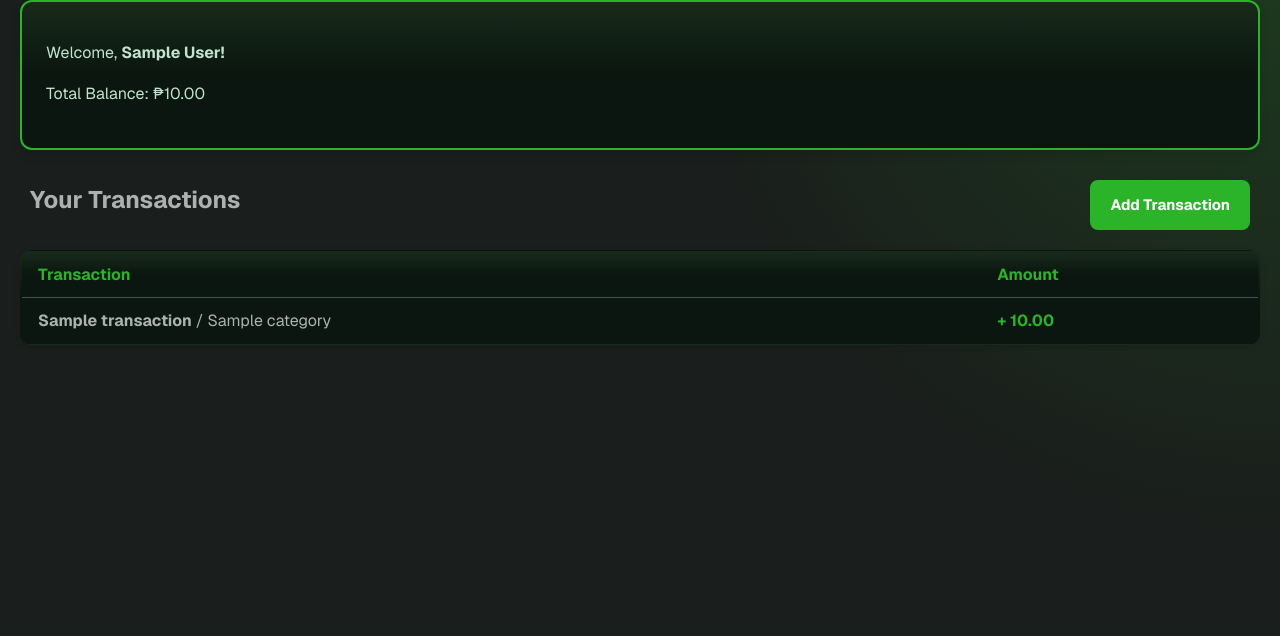
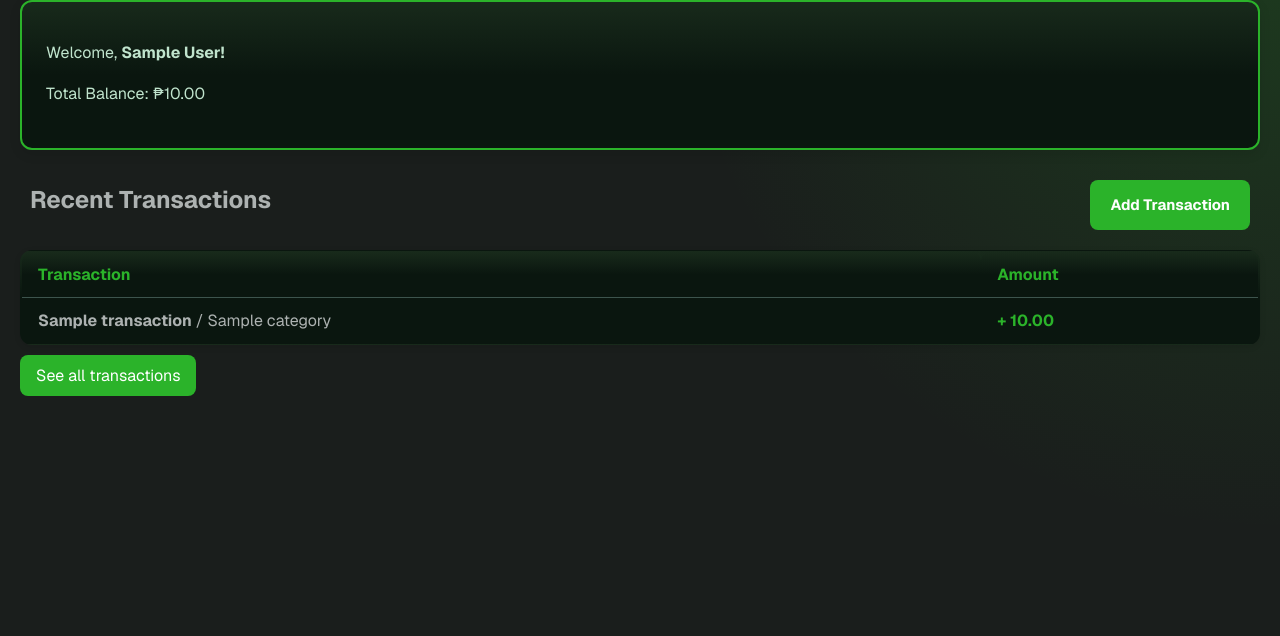
Before and after one commit to Mekuuuuu/cmsc126-long-exam-2, a Django app: page / in a window 1280 px wide. Shown: the part 81-717 px from the top of the page. Run offline with Django 5.2, Linux system fonts and the light colour scheme; a user stored in the database is signed in; tables that the repository leaves empty hold one stand-in row (values such as "Sample post").

Commit message:
Limit transaction list in home and humanizemoney values

```diff
--- a/budget_tracker/accounts/templates/auth1_app/home.html
+++ b/budget_tracker/accounts/templates/auth1_app/home.html
@@ -1,4 +1,5 @@
 {% load static %}
+{% load humanize %}
 <!DOCTYPE html>
 <html lang="en">
 
@@ -29,7 +30,7 @@
 
     <div class="container">
         <p>Welcome, <strong>{{ request.user.first_name }} {{ request.user.last_name }}!</strong></p>
-        <p class="balance">Total Balance: ₱{{ total_balance|floatformat:2 }}</p>
+        <p>Total Balance: ₱{{ total_balance|floatformat:2|intcomma }}</p>
     </div>
 
 
@@ -39,7 +40,7 @@
 
     <!-- Transactions Section -->
    <div class="transactions-header">
-        <h2>Your Transactions</h2>
+        <h2>Recent Transactions</h2>
         <button id="openModalBtn">Add Transaction</button>
     </div>
 
@@ -58,7 +59,7 @@
                 </td>
                 <td class="{% if transaction.type == 'income' %}income{% else %}expense{% endif %}">
                     {% if transaction.type == 'income' %}+ {% else %}- {% endif %}
-                    {{ transaction.amount }}
+                    {{ transaction.amount|floatformat:2|intcomma }}
                 </td>
             </tr>
             {% empty %}
@@ -68,6 +69,10 @@
             {% endfor %}
         </tbody>
     </table>
+
+    {% if transactions %}
+        <a href="">See all transactions</a>
+    {% endif %}
 
     <div id="transactionModal" class="modal-overlay">
         <div class="modal-content">
--- a/budget_tracker/accounts/views.py
+++ b/budget_tracker/accounts/views.py
@@ -62,15 +62,18 @@ def logout_view(request):
 @cache_control(no_cache=True, must_revalidate=True, no_store=True)
 @login_required
 def home_view(request):
-    transactions = Transaction.objects.filter(user=request.user).order_by('-date')
+    full_transactions = Transaction.objects.filter(user=request.user).order_by('-date')
 
-    income = transactions.filter(type='income').aggregate(total_income=Sum('amount'))['total_income'] or 0
-    expense = transactions.filter(type='expense').aggregate(total_expense=Sum('amount'))['total_expense'] or 0
+    income = full_transactions.filter(type='income').aggregate(total_income=Sum('amount'))['total_income'] or 0
+    expense = full_transactions.filter(type='expense').aggregate(total_expenses=Sum('amount'))['total_expenses'] or 0
+
     total_balance = income - expense
+
+    recent_transactions = full_transactions[:5]
 
     categories = Category.objects.all()
     context = {
-        'transactions': transactions,
+        'transactions': recent_transactions,
         'total_balance': total_balance,
         'categories': categories,
 
@@ -91,6 +94,7 @@ def add_transaction(request):
     if request.method == "POST":
         Transaction.objects.create(
             user=request.user,
+            name=request.POST.get("name"),
             type=request.POST.get("type"),
             category=Category.objects.get(id=request.POST.get("category")),
             amount=request.POST.get("amount"),
--- a/budget_tracker/budget_tracker/settings.py
+++ b/budget_tracker/budget_tracker/settings.py
@@ -40,6 +40,7 @@ INSTALLED_APPS = [
     'django.contrib.sessions',
     'django.contrib.messages',
     'django.contrib.staticfiles',
+    'django.contrib.humanize',
 ]
 
 MIDDLEWARE = [
```
